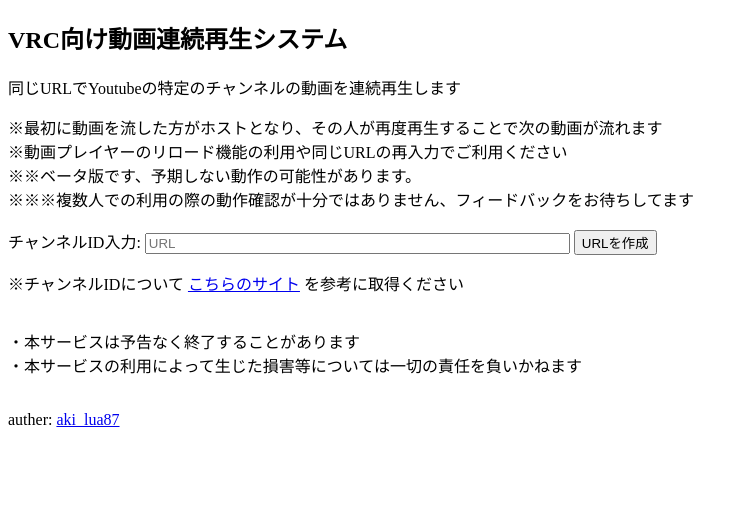
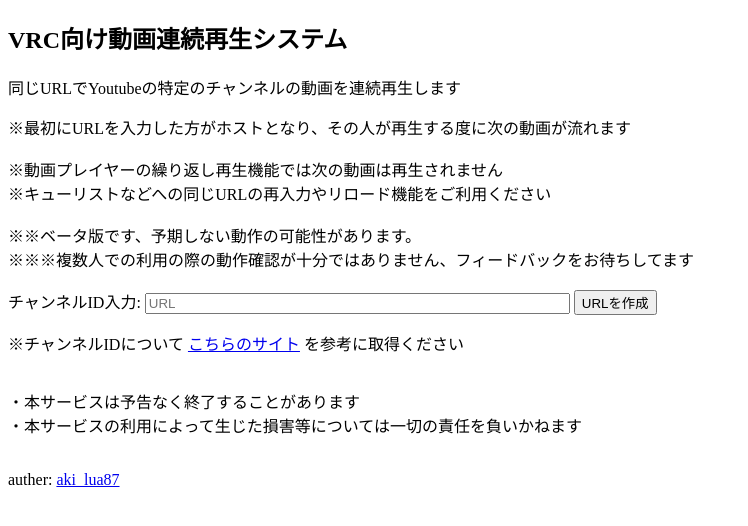
Before and after one commit to aki-lua87/vrc_video_playlist_server, a plain HTML site: page html/ch.html in a window 1280 px wide. Shown: the whole page, without its empty margins (0-748 px from the left). Drawn offline with Linux system fonts and the light colour scheme.

Commit message:
Update ch.html

```diff
--- a/html/ch.html
+++ b/html/ch.html
@@ -13,8 +13,9 @@
         <h1>VRC向け動画連続再生システム</h1>
 
         <p>同じURLでYoutubeの特定のチャンネルの動画を連続再生します</p>
-        ※最初に動画を流した方がホストとなり、その人が再度再生することで次の動画が流れます<br>
-        ※動画プレイヤーのリロード機能の利用や同じURLの再入力でご利用ください<br>
+        ※最初にURLを入力した方がホストとなり、その人が再生する度に次の動画が流れます<br><br>
+        ※動画プレイヤーの繰り返し再生機能では次の動画は再生されません<br>
+        ※キューリストなどへの同じURLの再入力やリロード機能をご利用ください<br><br>
         ※※ベータ版です、予期しない動作の可能性があります。<br>
         ※※※複数人での利用の際の動作確認が十分ではありません、フィードバックをお待ちしてます<br><br>
 
```
